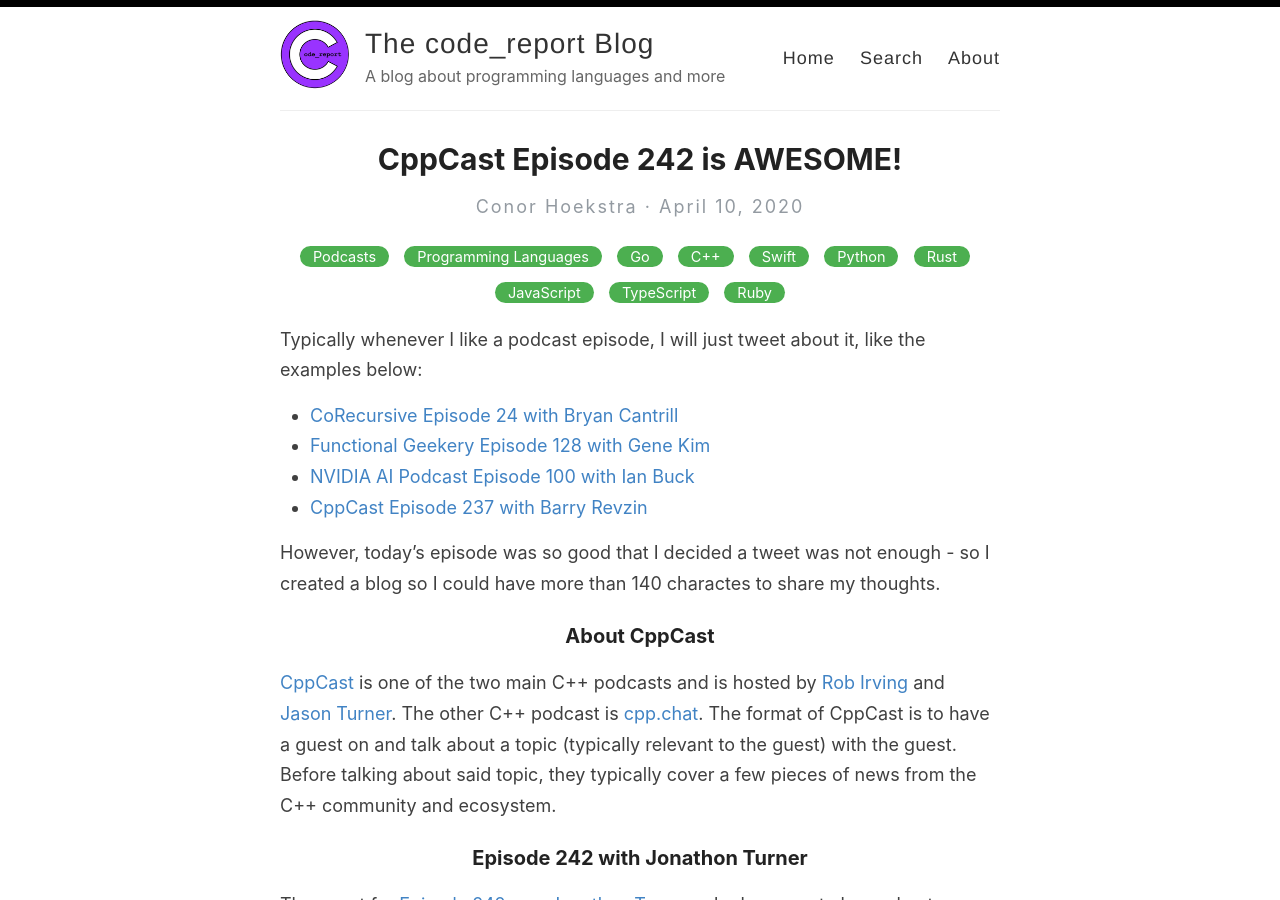
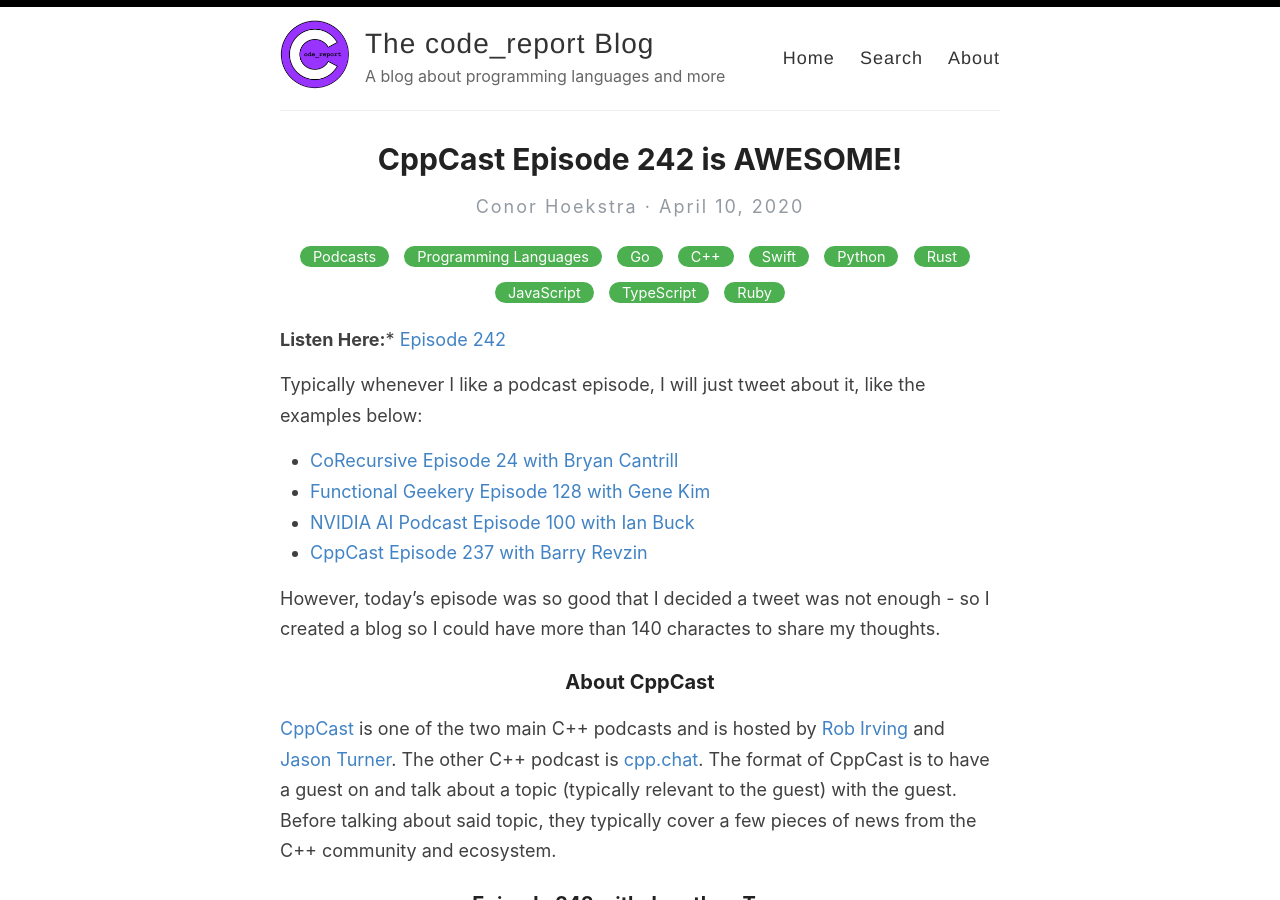
Before and after one commit to codereport/codereport.github.io, a Jekyll site: the page built from _posts/2020-04-10-CppCastEpisode242IsAwesome.md, in a window 1280 px wide and 900 px high. Built offline with Jekyll 4.4.1, drawn with Linux system fonts in a browser that asks for light colours.

Commit message:
Update 2020-04-10-CppCastEpisode242IsAwesome.md

```diff
--- a/_posts/2020-04-10-CppCastEpisode242IsAwesome.md
+++ b/_posts/2020-04-10-CppCastEpisode242IsAwesome.md
@@ -3,6 +3,8 @@
 title:  CppCast Episode 242 is AWESOME!
 categories: [Podcasts,Programming Languages,Go,C++,Swift,Python,Rust,JavaScript,TypeScript,Ruby ]
 ---
+
+**Listen Here:*** [Episode 242](https://cppcast.com/nu-programming-languages-jonathan-turner/)
 
 Typically whenever I like a podcast episode, I will just tweet about it, like the examples below:
 
```
